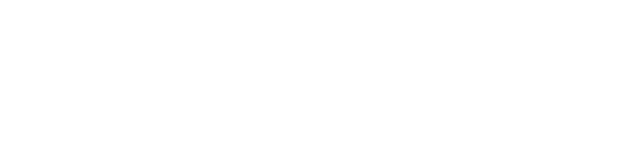
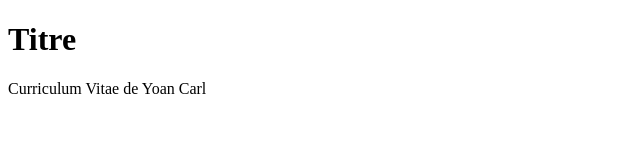
Before and after one commit to yoancarl78/git-mon-cv, a plain HTML site: page index.html in a window 1280 px wide. Shown: the whole page, without its empty margins (0-640 px from the left). Drawn offline with Linux system fonts and the light colour scheme.

Commit message:
mise en place de la section titre

```diff
--- a/index.html
+++ b/index.html
@@ -7,6 +7,7 @@
     <title>Document</title>
 </head>
 <body>
-
+    <h1>Titre</h1>
+    <p>Curriculum Vitae de Yoan Carl</p>
 </body>
 </html>
```
